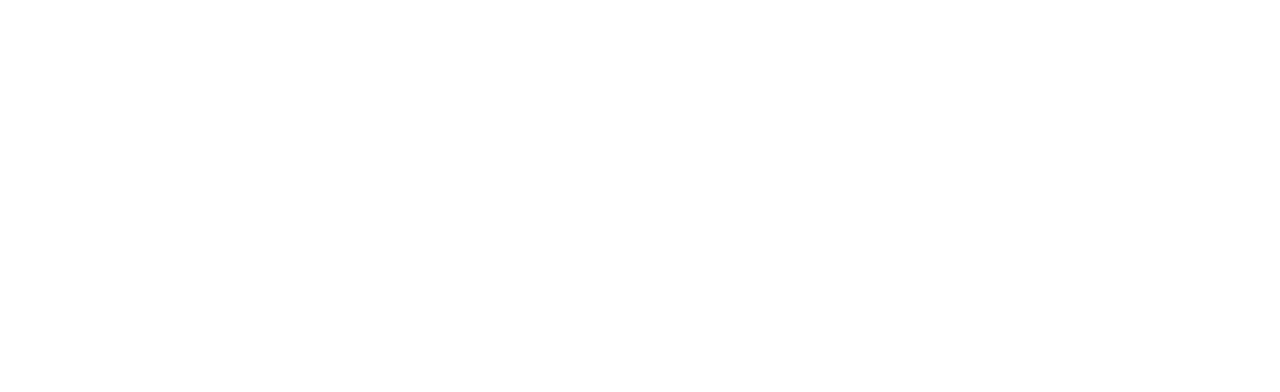
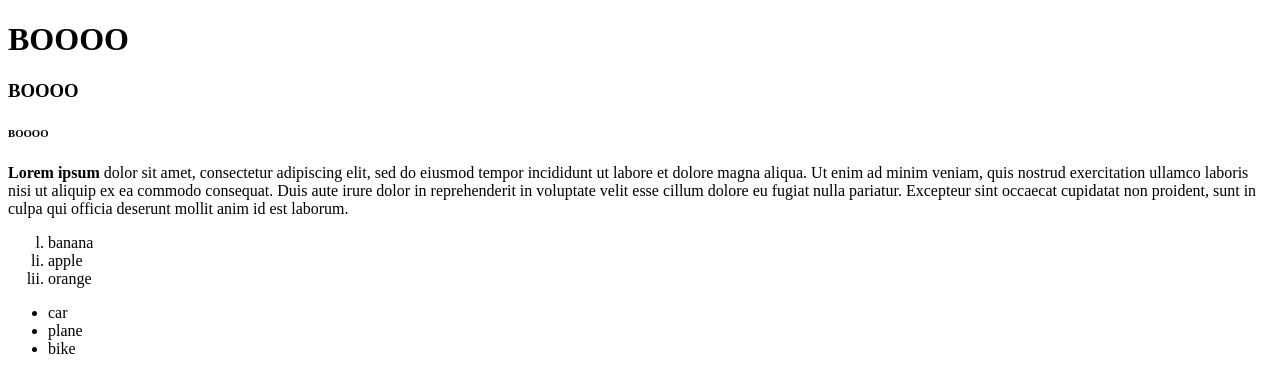
Before and after one commit to yuberalberto/mfgp, a plain HTML site: page index.html in a window 1280 px wide. Drawn offline with Linux system fonts and the light colour scheme.

Commit message:
seccion 4 up to class 27

```diff
--- a/index.html
+++ b/index.html
@@ -7,6 +7,35 @@
         <title>Document</title>
     </head>
     <body>
+        <h1>BOOOO</h1>
+        <h3>BOOOO</h3>
+        <h6>BOOOO</h6>
+
+        <p><strong>Lorem ipsum</strong> dolor sit amet, consectetur adipiscing elit,
+            sed do eiusmod tempor incididunt ut labore et dolore magna aliqua.
+            Ut enim ad minim veniam, quis nostrud exercitation ullamco laboris
+            nisi ut aliquip ex ea commodo consequat. Duis aute irure dolor in
+            reprehenderit in voluptate velit esse cillum dolore eu fugiat nulla
+            pariatur. Excepteur sint occaecat cupidatat non proident, sunt in culpa
+            qui officia deserunt mollit anim id est laborum.
+        </p>
+
+        <p>
+            <ol start="50" type="i">
+                <li>banana</li>
+                <li>apple</li>
+                <li>orange</li>
+            </ol>
+        </p>
+
+        <p>
+            <ul>
+                <li>car</li>
+                <li>plane</li>
+                <li>bike</li>
+
+            </ul>
+        </p>
 
     </body>
 </html>
```
